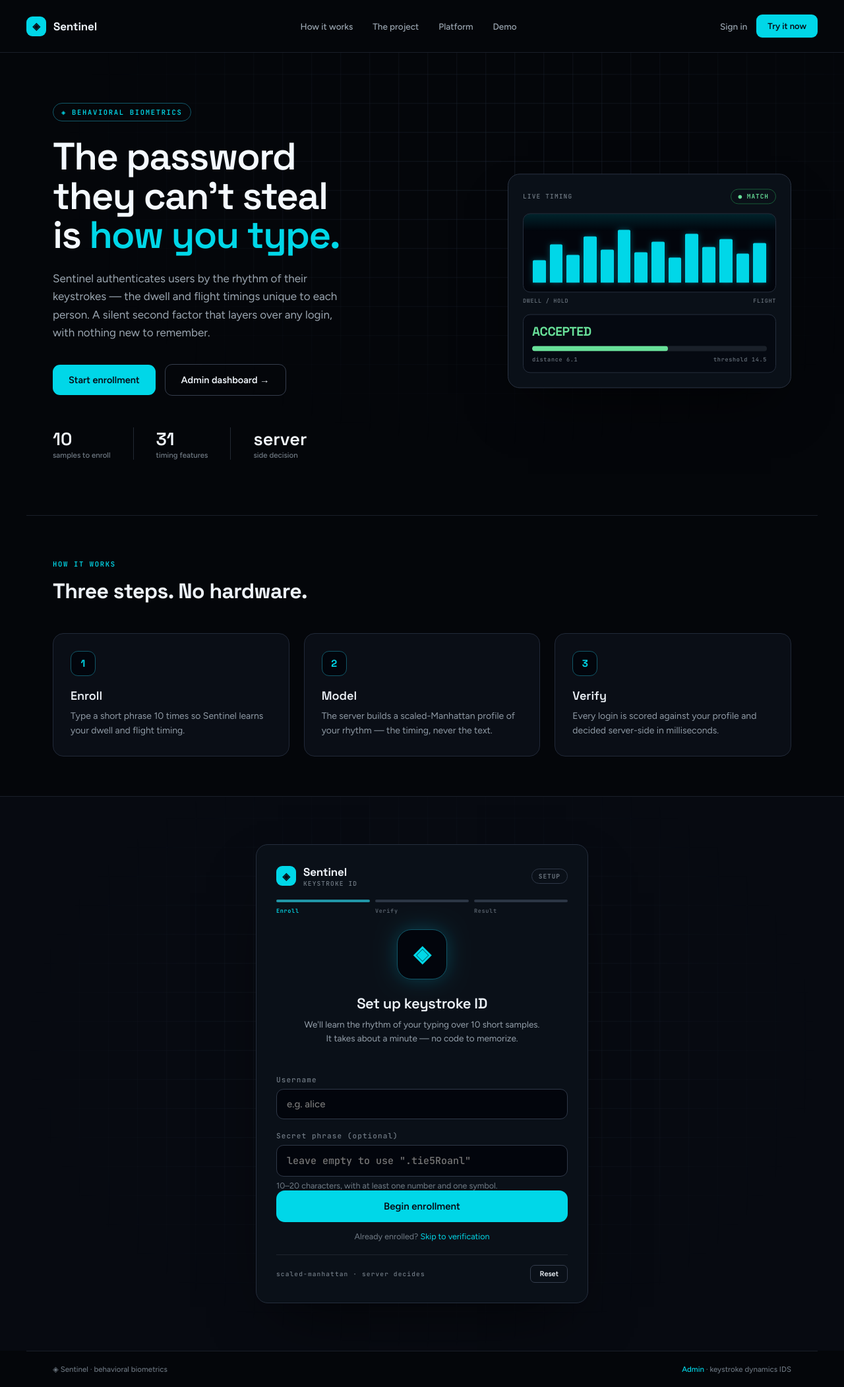
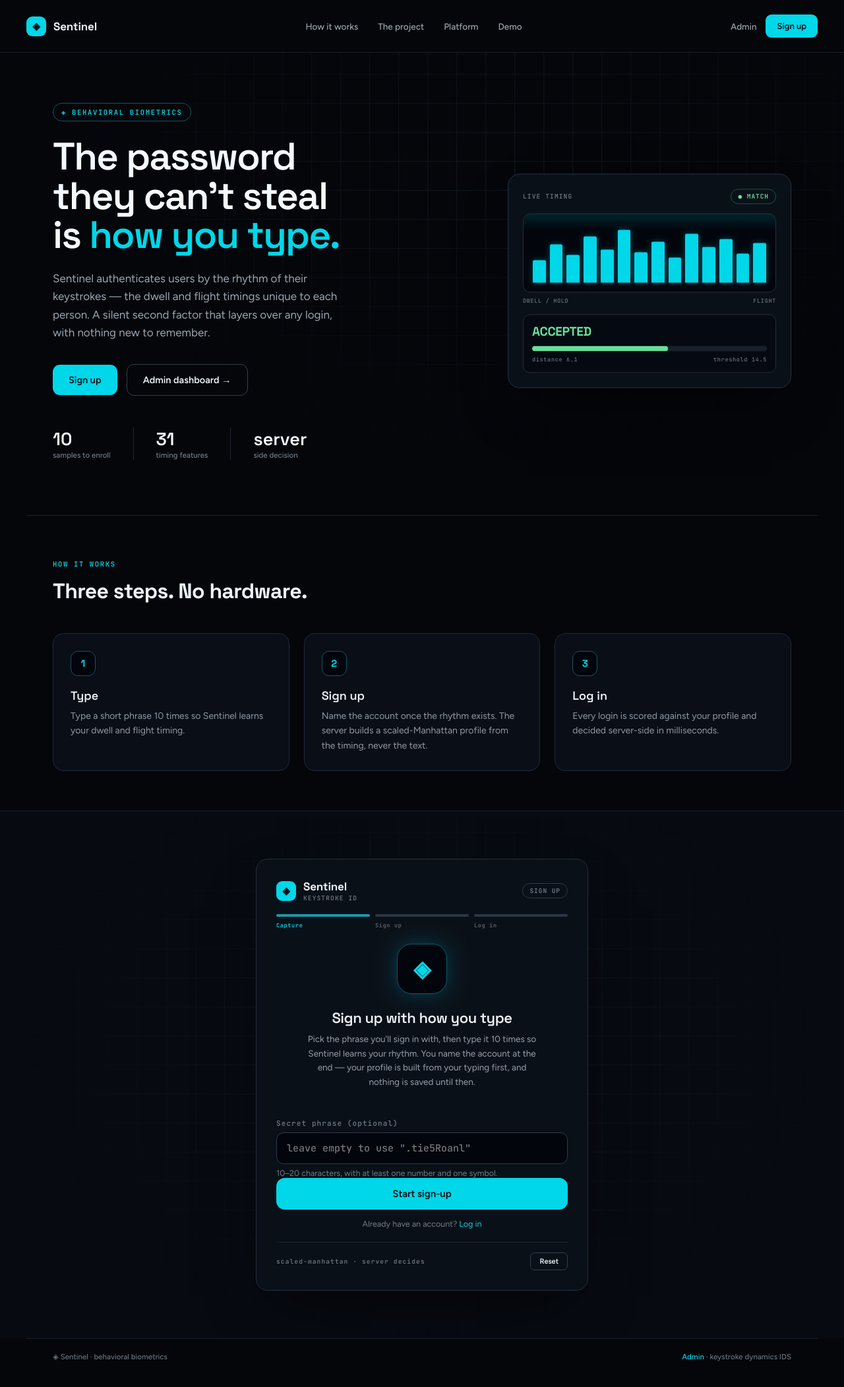
Before and after one commit to EngDawood/Behavioral-Biometrics-Based-Intrusion-Detection, a Flask app: page / in a window 1280 px wide. Shown: the whole page at 66% size. After the commit the page ends 2064 px from the top, so only its background shows below. Run offline with Flask 3, Linux system fonts and the light colour scheme.

Commit message:
Revamp sign-up and login flow in index.html for improved user experience

```diff
--- a/app/templates/index.html
+++ b/app/templates/index.html
@@ -28,8 +28,8 @@
     <a class="btn btn-ghost btn-sm" href="/me">My profile</a>
     <a class="btn btn-accent btn-sm" href="/logout">Log out</a>
     {% else %}
-    <a class="quiet" href="/admin">Sign in</a>
-    <a class="btn btn-accent btn-sm" href="#flow">Try it now</a>
+    <a class="quiet" href="/admin">Admin</a>
+    <a class="btn btn-accent btn-sm" href="#flow">Sign up</a>
     {% endif %}
   </div>
 </header>
@@ -45,7 +45,7 @@
         flight timings unique to each person. A silent second factor that layers over any login,
         with nothing new to remember.</p>
       <div class="hero-actions">
-        <a class="btn btn-accent" href="#flow">Start enrollment</a>
+        <a class="btn btn-accent" href="#flow">Sign up</a>
         <a class="btn btn-ghost" href="/admin">Admin dashboard →</a>
       </div>
       <div class="hero-stats">
@@ -83,19 +83,19 @@
   <div class="how-grid">
     <div class="panel">
       <div class="num">1</div>
-      <div class="panel-t">Enroll</div>
+      <div class="panel-t">Type</div>
       <div class="panel-d">Type a short phrase {{ required_samples }} times so Sentinel learns your
         dwell and flight timing.</div>
     </div>
     <div class="panel">
       <div class="num">2</div>
-      <div class="panel-t">Model</div>
-      <div class="panel-d">The server builds a scaled-Manhattan profile of your rhythm — the timing,
-        never the text.</div>
+      <div class="panel-t">Sign up</div>
+      <div class="panel-d">Name the account once the rhythm exists. The server builds a
+        scaled-Manhattan profile from the timing, never the text.</div>
     </div>
     <div class="panel">
       <div class="num">3</div>
-      <div class="panel-t">Verify</div>
+      <div class="panel-t">Log in</div>
       <div class="panel-d">Every login is scored against your profile and decided server-side in
         milliseconds.</div>
     </div>
@@ -121,29 +121,47 @@
 
     <!-- step rail -->
     <div class="rail" id="rail">
-      <div class="rail-seg"><div class="rail-bar"></div><div class="rail-label">Enroll</div></div>
-      <div class="rail-seg"><div class="rail-bar"></div><div class="rail-label">Verify</div></div>
-      <div class="rail-seg"><div class="rail-bar"></div><div class="rail-label">Result</div></div>
+      <div class="rail-seg"><div class="rail-bar"></div><div class="rail-label">Capture</div></div>
+      <div class="rail-seg"><div class="rail-bar"></div><div class="rail-label">Sign up</div></div>
+      <div class="rail-seg"><div class="rail-bar"></div><div class="rail-label">Log in</div></div>
     </div>
 
-    <!-- WELCOME -->
+    <!-- WELCOME — sign-up starts with the phrase, NOT with a name. The phrase has
+         to be chosen first because it is what gets typed, and typing it is what
+         produces the template; the account is named once the rhythm exists. -->
     <div class="step" id="step-welcome">
       <div class="centered">
         <div class="glyph glyph-accent">◈</div>
-        <div class="step-title">Set up keystroke ID</div>
-        <div class="step-sub">We'll learn the rhythm of your typing over {{ required_samples }} short
-          samples. It takes about a minute — no code to memorize.</div>
+        <div class="step-title">Sign up with how you type</div>
+        <div class="step-sub">Pick the phrase you'll sign in with, then type it {{ required_samples }}
+          times so Sentinel learns your rhythm. You name the account at the end — your profile is
+          built from your typing first, and nothing is saved until then.</div>
       </div>
-      <label class="field-label" for="username">Username</label>
-      <input id="username" class="input" placeholder="e.g. alice" autocomplete="off" spellcheck="false">
       <label class="field-label" for="custom-phrase">Secret phrase (optional)</label>
       <input id="custom-phrase" class="input mono" placeholder='leave empty to use "{{ phrase }}"'
              autocomplete="off" autocapitalize="off" autocorrect="off" spellcheck="false">
       <div class="alt-line" style="text-align:left;margin-top:6px">{{ phrase_min }}–{{ phrase_max }}
         characters, with at least one number and one symbol.</div>
       <div class="err" id="welcome-err" hidden></div>
-      <button class="btn btn-accent btn-block" id="begin-btn">Begin enrollment</button>
-      <div class="alt-line">Already enrolled? <a href="#" id="skip-verify">Skip to verification</a></div>
+      <button class="btn btn-accent btn-block" id="begin-btn">Start sign-up</button>
+      <div class="alt-line">Already have an account? <a href="#" id="skip-verify">Log in</a></div>
+    </div>
+
+    <!-- LOG IN — the rhythm check is 1:1, so it needs the name of the profile to
+         score against before anything is typed. -->
+    <div class="step" id="step-login" hidden>
+      <div class="centered">
+        <div class="glyph glyph-accent">◈</div>
+        <div class="step-title">Log in</div>
+        <div class="step-sub">Type your phrase once. Sentinel compares its rhythm to the profile
+          saved under this name and decides server-side.</div>
+      </div>
+      <label class="field-label" for="login-username">Username</label>
+      <input id="login-username" class="input" placeholder="e.g. alice" autocomplete="username"
+             spellcheck="false">
+      <div class="err" id="login-err" hidden></div>
+      <button class="btn btn-accent btn-block" id="login-next">Continue</button>
+      <div class="alt-line">No account yet? <a href="#" id="to-signup">Sign up</a></div>
     </div>
 
     <!-- CAPTURE (enroll + verify share this step) -->
@@ -166,13 +184,30 @@
       </div>
     </div>
 
+    <!-- SIGN UP — the identity step, deliberately last: the rhythm is already in
+         hand, and naming the account is what turns it into a stored profile. -->
+    <div class="step" id="step-signup" hidden>
+      <div class="centered">
+        <div class="glyph glyph-ok">✓</div>
+        <div class="step-title">Rhythm captured — name your account</div>
+        <div class="step-sub" id="signup-sub"></div>
+      </div>
+      <label class="field-label" for="username">Username</label>
+      <input id="username" class="input" placeholder="e.g. alice" autocomplete="username"
+             spellcheck="false">
+      <div class="err" id="signup-err" hidden></div>
+      <button class="btn btn-accent btn-block" id="signup-btn">Create my account</button>
+      <div class="alt-line">Your samples stay in this browser until you pick a name — the server is
+        only told about them when the account is created.</div>
+    </div>
+
     <!-- DONE -->
     <div class="step" id="step-done" hidden>
       <div class="centered">
         <div class="glyph glyph-ok">✓</div>
-        <div class="step-title">Profile locked</div>
+        <div class="step-title">You're signed up</div>
         <div class="step-sub" id="done-sub"></div>
-        <button class="btn btn-accent btn-block" id="verify-btn">Try verifying now</button>
+        <button class="btn btn-accent btn-block" id="verify-btn">Log in now</button>
       </div>
     </div>
 
@@ -251,9 +286,12 @@ const $ = (id) => document.getElementById(id);
 // ---- flow state -----------------------------------------------------------
 const state = { step: "welcome", username: "", phrase: null, samples: [], order: null };
 
-const STEP_EL = { welcome:"step-welcome", enroll:"step-capture", verify:"step-capture",
-                  done:"step-done", result:"step-result" };
-const RAIL_IDX = { welcome:0, enroll:0, done:1, verify:1, result:2 };
+const STEP_EL = { welcome:"step-welcome", enroll:"step-capture", signup:"step-signup",
+                  login:"step-login", verify:"step-capture", done:"step-done",
+                  result:"step-result" };
+// Rail: Capture · Sign up · Log in. "signup" is the identity step that follows the
+// capture; "login" is the name asked before a verification.
+const RAIL_IDX = { welcome:0, enroll:0, signup:1, done:1, login:2, verify:2, result:2 };
 
 function render() {
   for (const id of new Set(Object.values(STEP_EL))) $(id).hidden = true;
@@ -265,11 +303,21 @@ function render() {
   });
 
   const chip = $("chip");
-  if (state.step === "welcome")     { chip.className = "chip";            chip.textContent = "SETUP"; }
-  else if (state.step === "enroll") { chip.className = "chip chip-accent"; chip.textContent = "● ENROLLING"; }
-  else if (state.step === "done")   { chip.className = "chip chip-ok";     chip.textContent = "✓ LOCKED"; }
+  if (state.step === "welcome")     { chip.className = "chip";             chip.textContent = "SIGN UP"; }
+  else if (state.step === "enroll") { chip.className = "chip chip-accent"; chip.textContent = "● CAPTURING"; }
+  else if (state.step === "signup") { chip.className = "chip chip-accent"; chip.textContent = "● NAMING"; }
+  else if (state.step === "done")   { chip.className = "chip chip-ok";     chip.textContent = "✓ SIGNED UP"; }
+  else if (state.step === "login")  { chip.className = "chip";             chip.textContent = "LOG IN"; }
   else if (state.step === "verify") { chip.className = "chip chip-ok";     chip.textContent = "● ARMED"; }
   // the result step sets its own chip in showResult()
+
+  if (state.step === "signup") {
+    $("signup-sub").textContent =
+      `${state.samples.length} samples captured. Give the profile a name and Sentinel saves it — ` +
+      `from then on, that name plus your rhythm is the login.`;
+    setTimeout(() => $("username").focus(), 30);
+  }
+  if (state.step === "login") setTimeout(() => $("login-username").focus(), 30);
 
   if (state.step === "enroll" || state.step === "verify") {
     const enrolling = state.step === "enroll";
@@ -407,7 +455,9 @@ attachCapture($("capture-input"), async (feats, order, typed) => {
     state.order = order;
     drawDots();
     clearLive();
-    if (state.samples.length >= REQUIRED) await submitEnroll();
+    // The last sample no longer submits anything: the account has no name yet.
+    // The samples wait in `state` until the sign-up step supplies one.
+    if (state.samples.length >= REQUIRED) { state.step = "signup"; render(); }
     else $("capture-title").textContent = `Type sample ${state.samples.length + 1}`;
   } else if (state.step === "verify") {
     await submitVerify(feats, order, typed);
@@ -415,25 +465,46 @@ attachCapture($("capture-input"), async (feats, order, typed) => {
 });
 
 async function submitEnroll() {
-  const resp = await fetch("/api/enroll", {
+  const btn = $("signup-btn");
+  btn.disabled = true;
+  let resp, out;
+  try {
+    resp = await fetch("/api/enroll", {
       method: "POST", headers: { "Content-Type": "application/json" },
       body: JSON.stringify({ username: state.username, password: state.phrase,
                              samples: state.samples, feature_order: state.order }),
     });
-  const out = await resp.json();
+    out = await resp.json();
+  } catch (e) {
+    showError("signup-err", "Could not reach the server — try again.");
+    return;
+  } finally {
+    btn.disabled = false;
+  }
   if (!resp.ok) {
-    // The server rejected the whole batch, so none of it is banked. Put the
-    // counter back to sample 1 as well as the dots -- the title still read
-    // "Type sample 10", which contradicted the reset progress.
+    // Asking for the name LAST means a name that is taken, locked or throttled
+    // would otherwise cost five retyped samples. It doesn't: only a 400 is about
+    // the samples themselves (phrase policy, feature count, sample count), and
+    // only that sends the user back to the capture. Every other refusal is about
+    // the name, so the samples stay in `state` and just the name is retyped.
+    if (resp.status === 400) {
       state.samples = [];
-    drawDots();
-    $("capture-title").textContent = "Type sample 1";
+      state.step = "enroll";
+      render();
       showError("capture-err", out.error || "Enrollment failed.");
+    } else {
+      showError("signup-err", out.error || "Sign-up failed.");
+    }
     return;
   }
+  // The server owns the canonical casing of the name ("Alice" wins over "alice"),
+  // and the verify step scores against it, so adopt what came back.
+  state.username = out.username;
+  state.samples = [];
+  showError("signup-err", "");
   $("done-sub").textContent =
-    `"${state.username}" is enrolled from ${out.n_samples} samples, with an accept threshold of ` +
-    `${out.threshold}. From now on, Sentinel checks every login silently.`;
+    `"${out.username}" is signed up from ${out.n_samples} samples, with an accept threshold of ` +
+    `${out.threshold}. Logging in means typing the phrase — Sentinel checks the rhythm silently.`;
   state.step = "done";
   render();
 }
@@ -450,8 +521,8 @@ async function submitVerify(feats, order, typed) {
 // ---- result ---------------------------------------------------------------
 // The server owns the decision; this only renders the band it returns.
 const BAND_UI = {
-  accept:     { word:"ACCEPTED",   glyph:"✓", tone:"ok",   chip:"✓ VERIFIED",
-                sub:"Typing rhythm matches the enrolled profile. Access granted." },
+  accept:     { word:"SIGNED IN",  glyph:"✓", tone:"ok",   chip:"✓ SIGNED IN",
+                sub:"Typing rhythm matches the enrolled profile. You're signed in." },
   suspicious: { word:"TRY AGAIN",  glyph:"↻", tone:"warn", chip:"! BORDERLINE",
                 sub:"Borderline rhythm — just past the threshold. Not signed in, but not "
                     + "counted against you either. Type the phrase once more." },
@@ -482,8 +553,13 @@ function showResult(status, out) {
   $("result-alert").hidden = true;
   box.hidden = false;
   // An accepted verification signed the user in (session cookie set by the
-  // server), so the door to their own profile opens.
-  $("profile-btn").hidden = !(status === 200 && out && out.band === "accept");
+  // server), so the door to their own profile opens -- and becomes the primary
+  // action. Ending on "Verify again" made a real login read as a score demo.
+  const accepted = status === 200 && out && out.band === "accept";
+  $("profile-btn").hidden = !accepted;
+  if (accepted) $("profile-btn").textContent = `Continue as ${state.username} →`;
+  $("again-btn").className = accepted ? "btn btn-ghost" : "btn btn-accent";
+  $("again-btn").textContent = accepted ? "Log in again" : "Try again";
 
   let ui;
   if (status === 429) {
@@ -506,6 +582,9 @@ function showResult(status, out) {
     ui = BAND_UI[out.band];
     if (out.band === "suspicious") {
       ui = { ...ui, sub: retrySubtitle(out) };
+    } else if (out.band === "accept") {
+      ui = { ...ui, sub: `Typing rhythm matches the profile saved for "${state.username}" — ` +
+                         `you're signed in, on the rhythm alone.` };
     }
 
     // A deployment can withhold the score detail (it is a hill-climbing oracle
@@ -560,33 +639,54 @@ function showResult(status, out) {
 }
 
 // ---- controls -------------------------------------------------------------
-function readUsername() {
-  const name = $("username").value.trim();
-  if (!name) { showError("welcome-err", "Enter a username first."); return null; }
-  showError("welcome-err", "");
+function readUsername(inputId, errId) {
+  const name = $(inputId).value.trim();
+  if (!name) { showError(errId, "Enter a username first."); return null; }
+  showError(errId, "");
   return name;
 }
 
+// Sign-up step 1: choose the phrase. No name is asked here -- it comes after the
+// samples, so the profile is built from typing before an identity is attached.
 $("begin-btn").addEventListener("click", () => {
-  const name = readUsername();
-  if (!name) return;
   const custom = $("custom-phrase").value;
   if (custom) {
     const err = phraseError(custom);
     if (err) { showError("welcome-err", err); return; }
   }
+  showError("welcome-err", "");
   state.phrase = custom || PHRASE;
-  state.username = name;
+  state.username = "";
   state.samples = [];
   state.step = "enroll";
   render();
 });
 
-// Verifying an already-enrolled user does not need a fresh enrollment first.
-// Their phrase is a secret checked server-side, so it is not asked for here.
+// Sign-up step 3: the name. This is what finally sends the batch.
+$("signup-btn").addEventListener("click", () => {
+  const name = readUsername("username", "signup-err");
+  if (!name) return;
+  state.username = name;
+  submitEnroll();
+});
+
+// Logging in as an already-enrolled user needs the name up front: the rhythm
+// check is 1:1, so there has to be a profile to score against. The phrase is a
+// secret checked server-side, so it is not asked for here.
 $("skip-verify").addEventListener("click", (e) => {
   e.preventDefault();
-  const name = readUsername();
+  state.step = "login";
+  render();
+});
+
+$("to-signup").addEventListener("click", (e) => {
+  e.preventDefault();
+  state.step = "welcome";
+  render();
+});
+
+$("login-next").addEventListener("click", () => {
+  const name = readUsername("login-username", "login-err");
   if (!name) return;
   state.username = name;
   state.phrase = null;
@@ -595,7 +695,10 @@ $("skip-verify").addEventListener("click", (e) => {
 });
 
 $("username").addEventListener("keydown", (e) => {
-  if (e.key === "Enter") { e.preventDefault(); $("begin-btn").click(); }
+  if (e.key === "Enter") { e.preventDefault(); $("signup-btn").click(); }
+});
+$("login-username").addEventListener("keydown", (e) => {
+  if (e.key === "Enter") { e.preventDefault(); $("login-next").click(); }
 });
 
 const toVerify = () => { state.step = "verify"; render(); };
@@ -604,11 +707,14 @@ $("again-btn").addEventListener("click", toVerify);
 
 function restart() {
   state.step = "welcome";
+  state.username = "";
   state.phrase = null;
   state.samples = [];
   state.order = null;
   showError("capture-err", "");
   showError("welcome-err", "");
+  showError("signup-err", "");
+  showError("login-err", "");
   clearLive();
   render();
 }
```
Also changed, not shown: 1 other file. Lines whose indentation alone changed are shown as unchanged.
